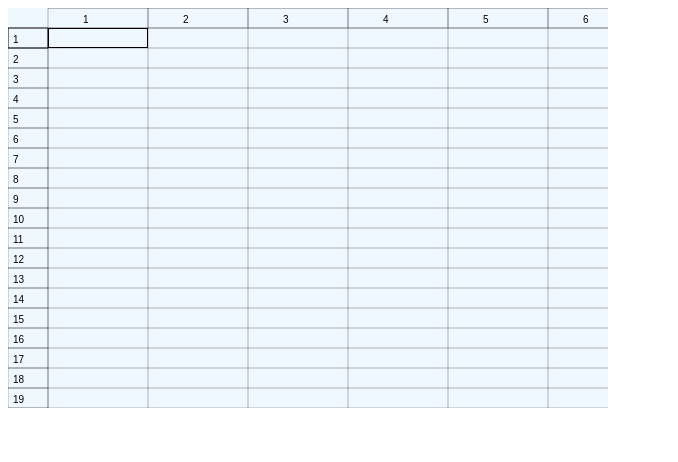
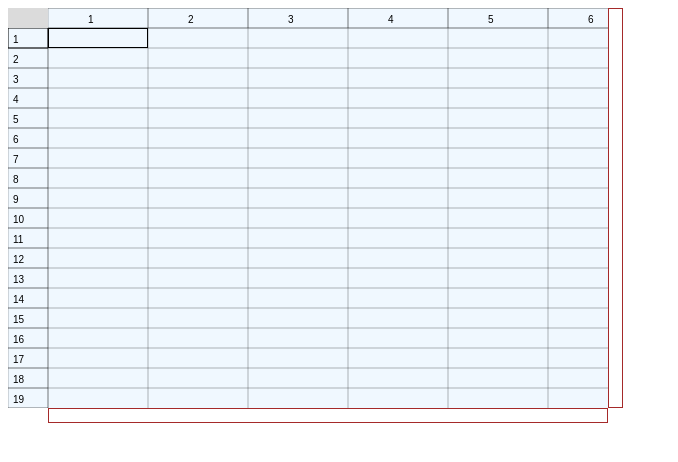
Before and after one commit to hchockarprasad/ng-hypersheets, an Angular app: page / in a window 1280 px wide. Shown: the top 462 px of the page, without its empty margins (0-678 px from the left). Built offline with nearby package versions, Linux system fonts and the light colour scheme.

Commit message:
Add scroller

```diff
--- a/src/app/app.component.html
+++ b/src/app/app.component.html
@@ -5,9 +5,9 @@
     width="600"
     height="400"
   ></canvas>
-  <div style="position: absolute; overflow: hidden; left: 40px; top: 20px; width: 560px; height: 400px">
-    <div #scrollerContainer style="position: absolute; width: 560px; height: 400px; overflow: hidden">
-      <div #scroller style="display: block; position: absolute; width: 3960px; height: 10000px">
+  <div style="position: absolute; overflow: hidden; left: 40px; top: 20px; width: 560px; height: 380px">
+    <div #scrollerContainer style="position: absolute; width: 560px; height: 380px; overflow: hidden">
+      <div #scroller style="display: block; position: absolute; width: 39960px; height: 1999980px">
         <div
           #placeholder
           style="height: 20px; position: absolute; width: 100px; border: 1px solid black; box-sizing: border-box"
@@ -15,4 +15,38 @@
       </div>
     </div>
   </div>
+  <div
+    (scroll)="onVScroll()"
+    #vScrollContainer
+    style="
+      height: 400px;
+      width: 15px;
+      position: absolute;
+      top: 0px;
+      left: 600px;
+      border: 1px solid brown;
+      box-sizing: border-box;
+      overflow: hidden;
+      overflow-y: scroll;
+    "
+  >
+    <div style="width: 15px; height: 1999980px; position: absolute"></div>
+  </div>
+  <div
+    (scroll)="onHScroll()"
+    #hScrollContainer
+    style="
+      height: 15px;
+      width: 560px;
+      position: absolute;
+      top: 400px;
+      left: 40px;
+      border: 1px solid brown;
+      box-sizing: border-box;
+      overflow: hidden;
+      overflow-x: scroll;
+    "
+  >
+    <div style="height: 15px; width: 39960px; position: absolute"></div>
+  </div>
 </div>
--- a/src/app/app.component.ts
+++ b/src/app/app.component.ts
@@ -10,9 +10,9 @@ import {
 import { WasmService } from './wasm.service';
 
 const containerWidth = 560;
-const scrollerWidth = 3960;
-const containerHeight = 400;
-const scrollerHeight = 10000;
+const scrollerWidth = 39960;
+const containerHeight = 380;
+const scrollerHeight = 1999980;
 const cellWidth = 100;
 const cellHeight = 20;
 
@@ -26,6 +26,8 @@ export class AppComponent implements OnInit, AfterViewInit {
   @ViewChild('placeholder') placeholder: ElementRef<HTMLInputElement>;
   @ViewChild('scroller') scroller: ElementRef<HTMLInputElement>;
   @ViewChild('canvas') canvas: ElementRef<HTMLCanvasElement>;
+  @ViewChild('hScrollContainer') hScroller: ElementRef<HTMLElement>;
+  @ViewChild('vScrollContainer') vScroller: ElementRef<HTMLElement>;
   @ViewChild('scrollerContainer') scrollerContainer: ElementRef<HTMLInputElement>;
   constructor(private wasmService: WasmService, private cdr: ChangeDetectorRef) {}
 
@@ -55,6 +57,13 @@ export class AppComponent implements OnInit, AfterViewInit {
   }
 
   moveDown() {
+    let phDiff = this.placeholder.nativeElement.offsetTop - this.scrollerContainer.nativeElement.scrollTop;
+    if (phDiff < 0) {
+      this.scrollerContainer.nativeElement.scrollTop += phDiff;
+      this.vScroller.nativeElement.scrollTop = this.scrollerContainer.nativeElement.scrollTop;
+      this.onScrolled();
+      return;
+    }
     let jumpValue = 20;
     let phTop = this.placeholder.nativeElement.offsetTop;
     if (phTop <= scrollerHeight - jumpValue - cellHeight) {
@@ -64,15 +73,28 @@ export class AppComponent implements OnInit, AfterViewInit {
       let scrollerTop = this.scrollerContainer.nativeElement.scrollTop;
       let scrollerExtent = scrollerTop + containerHeight;
 
-      let diff = placeHolderExtent - scrollerExtent + 20;
+      let diff = placeHolderExtent - scrollerExtent;
       if (diff > 0) {
         this.scrollerContainer.nativeElement.scrollTop += diff;
+        this.vScroller.nativeElement.scrollTop = this.scrollerContainer.nativeElement.scrollTop;
         this.onScrolled();
       }
     }
   }
 
   moveRight() {
+    let phDiff = this.placeholder.nativeElement.offsetLeft - this.scrollerContainer.nativeElement.scrollLeft;
+    if (phDiff < 0) {
+      this.scrollerContainer.nativeElement.scrollLeft += phDiff;
+      this.hScroller.nativeElement.scrollLeft = this.scrollerContainer.nativeElement.scrollLeft;
+      this.onScrolled();
+      return;
+    }
+    if (this.scrollerContainer.nativeElement.scrollLeft !== this.hScroller.nativeElement.scrollLeft) {
+      this.hScroller.nativeElement.scrollLeft = this.scrollerContainer.nativeElement.scrollLeft;
+      this.onScrolled();
+      return;
+    }
     let jumpValue = 100;
     let phleft = this.placeholder.nativeElement.offsetLeft;
     if (phleft <= scrollerWidth - jumpValue - cellWidth) {
@@ -83,15 +105,21 @@ export class AppComponent implements OnInit, AfterViewInit {
 
       let diff = placeHolderExtent - scrollerExtent;
       if (diff > 0) {
-        console.log('gg');
         this.scrollerContainer.nativeElement.scrollLeft += diff;
-        console.log(this.scrollerContainer.nativeElement.scrollLeft);
+        this.hScroller.nativeElement.scrollLeft = this.scrollerContainer.nativeElement.scrollLeft;
         this.onScrolled();
       }
     }
   }
 
   moveLeft() {
+    let phDiff = this.placeholder.nativeElement.offsetLeft - this.scrollerContainer.nativeElement.scrollLeft;
+    if (phDiff < 0) {
+      this.scrollerContainer.nativeElement.scrollLeft += phDiff;
+      this.hScroller.nativeElement.scrollLeft = this.scrollerContainer.nativeElement.scrollLeft;
+      this.onScrolled();
+      return;
+    }
     let jumpValue = 100;
     let phleft = this.placeholder.nativeElement.offsetLeft;
     let res = phleft - jumpValue;
@@ -104,12 +132,20 @@ export class AppComponent implements OnInit, AfterViewInit {
       let diff = placeholderLeft - scrollerleft;
       if (diff < 0) {
         this.scrollerContainer.nativeElement.scrollLeft += diff;
+        this.hScroller.nativeElement.scrollLeft = this.scrollerContainer.nativeElement.scrollLeft;
         this.onScrolled();
       }
     }
   }
 
   moveTop() {
+    let phDiff = this.placeholder.nativeElement.offsetTop - this.scrollerContainer.nativeElement.scrollTop;
+    if (phDiff < 0) {
+      this.scrollerContainer.nativeElement.scrollTop += phDiff;
+      this.vScroller.nativeElement.scrollTop = this.scrollerContainer.nativeElement.scrollTop;
+      this.onScrolled();
+      return;
+    }
     let jumpValue = 20;
     let phtop = this.placeholder.nativeElement.offsetTop;
     let res = phtop - jumpValue;
@@ -122,16 +158,27 @@ export class AppComponent implements OnInit, AfterViewInit {
       let diff = placeholderTop - scrollTop;
       if (diff < 0) {
         this.scrollerContainer.nativeElement.scrollTop += diff;
+        this.vScroller.nativeElement.scrollTop = this.scrollerContainer.nativeElement.scrollTop;
         this.onScrolled();
       }
     }
   }
 
+  onHScroll() {
+    this.scrollerContainer.nativeElement.scrollLeft = this.hScroller.nativeElement.scrollLeft;
+    this.onScrolled();
+  }
+
+  onVScroll() {
+    this.scrollerContainer.nativeElement.scrollTop = this.vScroller.nativeElement.scrollTop;
+    this.onScrolled();
+  }
+
   onScrolled() {
     const scrollLeft = this.scrollerContainer.nativeElement.scrollLeft;
     const scrollTop = this.scrollerContainer.nativeElement.scrollTop;
-    const row = Math.ceil(scrollTop / cellHeight);
-    const col = Math.ceil(scrollLeft / cellWidth);
+    const row = Math.floor(scrollTop / cellHeight);
+    const col = Math.floor(scrollLeft / cellWidth);
     const totalRowSize = row * cellHeight;
     const totalColSize = col * cellWidth;
     const firstRow = {
@@ -142,15 +189,14 @@ export class AppComponent implements OnInit, AfterViewInit {
       idx: col,
       offset: totalColSize - scrollLeft,
     };
-    // console.log(firstRow);
     this.draw(firstRow, firstCol);
-    // console.log('Scroll Left is' + scrollLeft);
   }
 
   draw(firstRow, firstCol) {
     let ctx = this.canvas.nativeElement.getContext('2d');
-    ctx.clearRect(0, 0, containerWidth + 40, containerHeight);
+    ctx.clearRect(0, 0, containerWidth + 40, containerHeight + 20);
     let rowOffset = firstRow.offset;
+    ctx.fillStyle = '#000000';
     let colOffset = firstCol.offset + 40;
     let rowidx = firstRow.idx + 1;
     while (rowOffset <= containerHeight) {
@@ -169,20 +215,23 @@ export class AppComponent implements OnInit, AfterViewInit {
     }
 
     let colidx = firstCol.idx + 1;
-    console.log(colidx);
     while (colOffset <= containerWidth + 40) {
       ctx.beginPath();
       ctx.rect(colOffset, 0, 100, 20);
       ctx.stroke();
-      ctx.fillText(colidx, colOffset + 20 + 15, 15);
+      ctx.fillText(colidx, colOffset + 20 + 20, 15);
       ctx.beginPath();
       ctx.lineWidth = 0.3;
       ctx.strokeStyle = '#000000';
       ctx.moveTo(colOffset, 20);
-      ctx.lineTo(colOffset, containerHeight);
+      ctx.lineTo(colOffset, containerHeight + 20);
       ctx.stroke();
       colidx += 1;
       colOffset += cellWidth;
     }
+
+    ctx.beginPath();
+    ctx.fillStyle = '#dbdbdb';
+    ctx.fillRect(0, 0, 40, 20);
   }
 }
```
